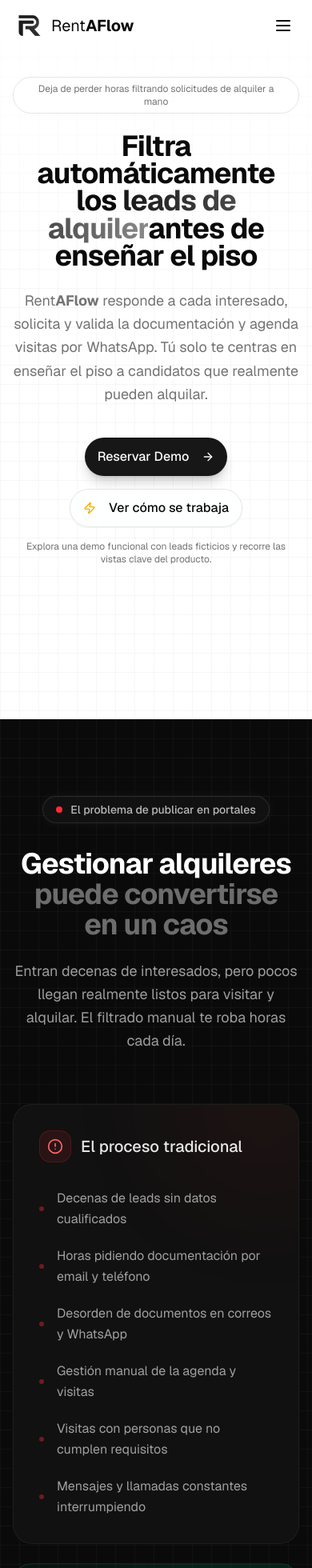
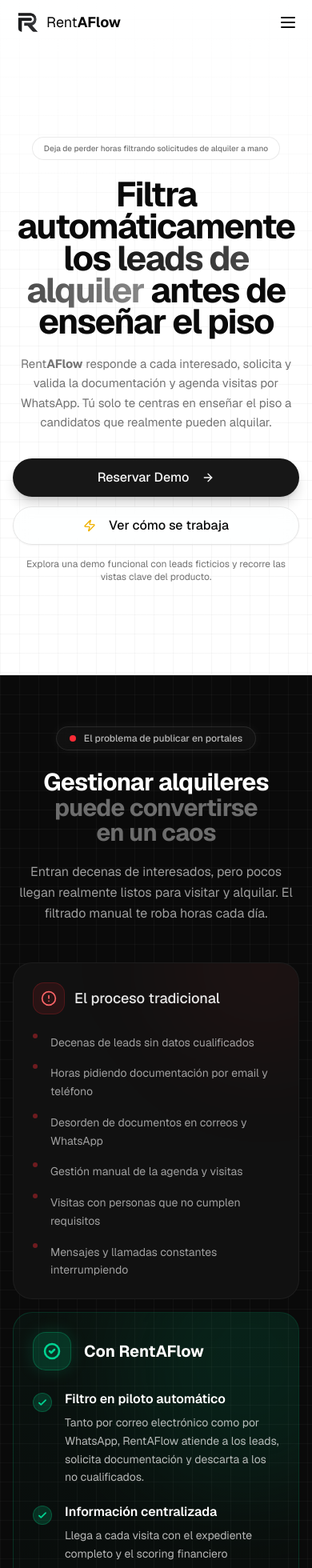
Before and after one commit to RuboD13/RFA, a Next.js app: page / in a window 390 px wide. Shown: the top 1960 px of the page at 80% size. Built offline with nearby package versions, Linux system fonts and the light colour scheme.

Commit message:
feat: optimizar landing para mobile

```diff
--- a/app/globals.css
+++ b/app/globals.css
@@ -123,7 +123,7 @@
     @apply border-border outline-ring/50;
   }
   body {
-    @apply bg-background text-foreground;
+    @apply bg-background text-foreground overflow-x-hidden;
   }
   html {
     scroll-behavior: smooth;
--- a/components/marketing/cta-section.tsx
+++ b/components/marketing/cta-section.tsx
@@ -14,12 +14,12 @@ export function CTASection() {
         <h2 className="text-3xl sm:text-4xl lg:text-5xl font-bold text-primary-foreground text-balance tracking-tight leading-[1.1]">
           ¿Listo para automatizar tus leads de alquileres de todos tus portales inmobiliarios?
         </h2>
-        <p className="mt-4 text-lg text-primary-foreground/80 max-w-2xl mx-auto text-pretty font-normal leading-relaxed">
+        <p className="mt-4 text-base sm:text-lg text-primary-foreground/80 max-w-2xl mx-auto text-pretty font-normal leading-relaxed">
           Delega la atención y cualificación de leads a tu propio asistente virtual y recupera tu tiempo desde hoy mismo.
         </p>
 
         {/* Benefits */}
-        <div className="flex flex-wrap justify-center gap-4 mt-8">
+        <div className="flex flex-col sm:flex-row sm:flex-wrap items-start sm:items-center justify-center gap-3 sm:gap-4 mt-8 max-w-sm sm:max-w-none mx-auto">
           {["Agente IA en WhatsApp con tu marca", "Onboarding guiado", "Cancela cuando quieras"].map((benefit) => (
             <div key={benefit} className="flex items-center gap-2 text-sm text-primary-foreground/90 font-normal">
               <CheckCircle2 className="w-4 h-4" />
@@ -29,15 +29,15 @@ export function CTASection() {
         </div>
 
         {/* CTA Buttons */}
-        <div className="flex flex-col sm:flex-row gap-4 justify-center mt-10">
-          <Button size="lg" variant="secondary" className="text-base px-8 font-medium" onClick={openDemoModal}>
+        <div className="flex flex-col sm:flex-row gap-4 justify-center mt-10 max-w-md sm:max-w-none mx-auto">
+          <Button size="lg" variant="secondary" className="w-full sm:w-auto text-base px-8 font-medium" onClick={openDemoModal}>
             Reservar Demo Gratuita
             <ArrowRight className="ml-2 w-4 h-4" />
           </Button>
           <Button
             size="lg"
             variant="outline"
-            className="text-base px-8 bg-transparent border-primary-foreground/30 text-primary-foreground hover:bg-primary-foreground/10 font-medium"
+            className="w-full sm:w-auto text-base px-8 bg-transparent border-primary-foreground/30 text-primary-foreground hover:bg-primary-foreground/10 font-medium"
             asChild
           >
             <Link href="#precios">Ver Planes y Precios</Link>
--- a/components/marketing/footer.tsx
+++ b/components/marketing/footer.tsx
@@ -34,7 +34,7 @@ export function Footer() {
           </div>
 
           {/* Links */}
-          <div className="flex gap-12">
+          <div className="flex flex-col sm:flex-row gap-8 sm:gap-12 w-full md:w-auto">
             <div>
               <h4 className="font-semibold mb-3 text-sm">Producto</h4>
               <ul className="space-y-2">
@@ -70,11 +70,11 @@ export function Footer() {
         </div>
 
         {/* Bottom Bar */}
-        <div className="mt-10 pt-6 border-t border-background/10 flex flex-col sm:flex-row justify-between items-center gap-4">
-          <p className="text-sm text-background/60">
+        <div className="mt-10 pt-6 border-t border-background/10 flex flex-col sm:flex-row justify-between items-start sm:items-center gap-4">
+          <p className="text-sm text-background/60 text-left">
             © {new Date().getFullYear()} Rent<span className="font-bold">AFlow</span>. Todos los derechos reservados.
           </p>
-          <div className="flex gap-3">
+          <div className="flex flex-col sm:flex-row gap-3 w-full sm:w-auto">
             <div className="flex items-center gap-1.5 px-2.5 py-1 rounded-full bg-background/10 text-background/80 text-xs font-medium">
               <svg className="w-3 h-3" fill="currentColor" viewBox="0 0 20 20">
                 <path
--- a/components/marketing/hero-section.tsx
+++ b/components/marketing/hero-section.tsx
@@ -9,17 +9,8 @@ import { useDemoModal } from "./demo-modal-context"
 export function HeroSection() {
   const { openDemoModal } = useDemoModal()
 
-  // Use the same href as the original secondary button (which pointed to #demo or similar)
-  // Assuming it was pointing to the demo page or opening the demo modal.
-  // Wait, in the original file (Tool Call #16), line 54 was: <Link href="#demo">
-  // But the user said "No cambiar el destino del botón. Debe seguir abriendo la demo actual."
-  // So I keep href="#demo" or whatever it was.
-  // Wait, in my Turn 1 changes, I didn't change the href.
-  // In Tool Call #16: <Link href="#demo">.
-  // So I'll keep href="#demo".
-
   return (
-    <section className="relative pt-24 pb-32 overflow-hidden bg-background">
+    <section className="relative min-h-[100svh] pt-14 sm:pt-16 lg:pt-20 overflow-hidden bg-background">
       {/* Dynamic Background Pattern */}
       <div className="absolute inset-0 bg-[linear-gradient(to_right,#80808012_1px,transparent_1px),linear-gradient(to_bottom,#80808012_1px,transparent_1px)] bg-[size:24px_24px]" />
       <div className="absolute top-0 left-0 right-0 h-96 bg-gradient-to-b from-background to-transparent z-10" />
@@ -27,45 +18,46 @@ export function HeroSection() {
       {/* Radial Gradient Glow */}
       <div className="absolute top-1/2 left-1/2 -translate-x-1/2 -translate-y-1/2 w-[800px] h-[800px] bg-primary/5 rounded-full blur-3xl -z-10" />
 
-      <div className="relative max-w-7xl mx-auto px-4 sm:px-6 lg:px-8 flex flex-col items-center text-center z-20">
+      <div className="relative max-w-7xl mx-auto px-4 sm:px-6 lg:px-8 min-h-[calc(100svh-3.5rem)] sm:min-h-[calc(100svh-4rem)] lg:min-h-[calc(100svh-5rem)] flex flex-col items-center justify-center text-center z-20">
 
-        <div className="inline-flex items-center gap-2 rounded-full border border-border bg-background/70 px-4 py-1.5 text-xs text-muted-foreground mb-6 animate-in fade-in slide-in-from-bottom-8 duration-700 delay-50">
+        <div className="inline-flex max-w-fit items-center justify-center gap-2 rounded-full border border-border/80 bg-background/80 px-3.5 sm:px-4 py-1.5 text-[10px] sm:text-xs font-medium text-muted-foreground mb-6 sm:mb-7 animate-in fade-in slide-in-from-bottom-8 duration-700 delay-50">
           Deja de perder horas filtrando solicitudes de alquiler a mano
         </div>
-        <h1 className="text-4xl sm:text-6xl lg:text-7xl font-bold tracking-tight text-foreground text-balance max-w-5xl leading-[0.95] mb-6 animate-in fade-in slide-in-from-bottom-8 duration-700 delay-100">
+        <h1 className="text-[2.7rem] sm:text-5xl lg:text-7xl font-bold tracking-[-0.04em] text-foreground text-balance max-w-4xl leading-[0.92] sm:leading-[0.95] mb-5 sm:mb-6 animate-in fade-in slide-in-from-bottom-8 duration-700 delay-100">
           Filtra automáticamente los{" "}
           <span className="bg-gradient-to-r from-primary via-primary/80 to-primary/50 bg-clip-text text-transparent">
             leads de alquiler
           </span>
           <br className="hidden sm:block" />
+          {" "}
           antes de enseñar el piso
         </h1>
 
         {/* Subheadline */}
-        <p className="text-lg sm:text-xl font-normal text-muted-foreground max-w-2xl text-pretty mb-10 leading-relaxed animate-in fade-in slide-in-from-bottom-8 duration-700 delay-200">
+        <p className="text-[15px] sm:text-xl font-normal text-muted-foreground max-w-md sm:max-w-2xl text-pretty mb-8 sm:mb-10 leading-relaxed animate-in fade-in slide-in-from-bottom-8 duration-700 delay-200">
           Rent<span className="font-bold">AFlow</span> responde a cada interesado, solicita y valida la documentación y agenda visitas por WhatsApp. Tú
           solo te centras en enseñar el piso a candidatos que realmente pueden alquilar.
         </p>
 
         {/* CTAs */}
-        <div className="flex flex-col items-center mb-16 animate-in fade-in slide-in-from-bottom-8 duration-700 delay-300">
-          <div className="flex flex-col sm:flex-row items-center gap-4 w-full justify-center">
+        <div className="flex flex-col items-center animate-in fade-in slide-in-from-bottom-8 duration-700 delay-300 w-full">
+          <div className="flex flex-col sm:flex-row items-stretch sm:items-center gap-3 sm:gap-4 w-full max-w-md sm:max-w-none justify-center">
             <Button
               size="lg"
-              className="h-12 px-8 text-base font-medium rounded-full shadow-lg shadow-primary/20 hover:shadow-primary/30 transition-all"
+              className="h-12 w-full sm:w-auto px-8 text-base font-medium rounded-full shadow-lg shadow-primary/20 hover:shadow-primary/30 transition-all"
               onClick={openDemoModal}
             >
               Reservar Demo
               <ArrowRight className="ml-2 w-4 h-4" />
             </Button>
-            <Button size="lg" variant="outline" className="h-12 px-8 text-base font-medium rounded-full bg-background/50 backdrop-blur-sm hover:bg-secondary/50 transition-all" asChild>
+            <Button size="lg" variant="outline" className="h-12 w-full sm:w-auto px-8 text-base font-medium rounded-full bg-background/50 backdrop-blur-sm hover:bg-secondary/50 transition-all" asChild>
               <Link href="/demo">
                 <Zap className="mr-2 w-4 h-4 text-yellow-500" />
                 Ver cómo se trabaja
               </Link>
             </Button>
           </div>
-          <p className="mt-4 text-xs font-normal text-muted-foreground text-center max-w-md">
+          <p className="mt-4 text-xs font-normal text-muted-foreground text-center max-w-sm sm:max-w-md px-2">
             Explora una demo funcional con leads ficticios y recorre las vistas clave del producto.
           </p>
         </div>
--- a/components/marketing/navbar.tsx
+++ b/components/marketing/navbar.tsx
@@ -35,13 +35,13 @@ export function Navbar() {
       }`}
     >
       <div className="max-w-7xl mx-auto px-4 sm:px-6 lg:px-8">
-        <div className="flex items-center justify-between h-16 lg:h-20">
+        <div className="flex items-center justify-between h-14 sm:h-16 lg:h-20">
           {/* Logo */}
-          <Link href="/" className="flex items-center gap-2">
-            <div className="relative w-10 h-10 lg:w-11 lg:h-11 flex items-center justify-center">
+          <Link href="/" className="flex items-center gap-1.5 sm:gap-2 min-w-0">
+            <div className="relative w-9 h-9 sm:w-10 sm:h-10 lg:w-11 lg:h-11 flex items-center justify-center shrink-0">
               <img src="/header-logo.png" alt="RentAFlow Logo" className="w-full h-full object-contain" />
             </div>
-            <span className="text-xl text-foreground">
+            <span className="text-lg sm:text-xl text-foreground truncate">
               Rent<span className="font-bold">AFlow</span>
             </span>
           </Link>
@@ -71,7 +71,7 @@ export function Navbar() {
 
           {/* Mobile Menu Button */}
           <button
-            className="lg:hidden p-2 text-foreground"
+            className="lg:hidden p-2.5 -mr-2 text-foreground"
             onClick={() => setIsMobileMenuOpen(!isMobileMenuOpen)}
             aria-label="Toggle menu"
           >
@@ -81,13 +81,13 @@ export function Navbar() {
 
         {/* Mobile Menu */}
         {isMobileMenuOpen && (
-          <div className="lg:hidden py-4 border-t border-border bg-background">
+          <div className="lg:hidden py-3 border-t border-border bg-background/95 backdrop-blur-md">
             <div className="flex flex-col gap-3">
               {navLinks.map((link) => (
                 <Link
                   key={link.href}
                   href={link.href}
-                  className="px-4 py-2 text-sm font-medium text-muted-foreground hover:text-foreground transition-colors"
+                  className="px-4 py-2.5 text-sm font-medium text-muted-foreground hover:text-foreground transition-colors"
                   onClick={() => setIsMobileMenuOpen(false)}
                 >
                   {link.label}
--- a/components/marketing/operational-context.tsx
+++ b/components/marketing/operational-context.tsx
@@ -2,7 +2,7 @@ import { FileText, MousePointerClick, AlertCircle } from "lucide-react"
 
 export function OperationalContext() {
   return (
-    <section className="relative py-24 lg:py-32 bg-[#0a0a0a] overflow-hidden border-b border-white/10">
+    <section className="relative py-16 sm:py-20 lg:py-32 bg-[#0a0a0a] overflow-hidden border-b border-white/10">
       {/* Background Grid - White/Light for contrast on dark background */}
       <div className="absolute inset-0 bg-[linear-gradient(to_right,#ffffff08_1px,transparent_1px),linear-gradient(to_bottom,#ffffff08_1px,transparent_1px)] bg-[size:24px_24px]" />
 
@@ -12,40 +12,40 @@ export function OperationalContext() {
       <div className="relative max-w-7xl mx-auto px-4 sm:px-6 lg:px-8 z-10">
 
         {/* Header */}
-        <div className="max-w-6xl mx-auto mb-20 lg:mb-32">
-          <div className="text-center mb-16">
-            <div className="inline-flex items-center rounded-full border border-white/10 bg-white/[0.03] px-4 py-1.5 text-sm font-medium text-white/70 mb-8 shadow-[0_0_15px_rgba(255,255,255,0.05)] backdrop-blur-sm">
+        <div className="max-w-6xl mx-auto mb-12 sm:mb-16 lg:mb-32">
+          <div className="text-center mb-12 sm:mb-16">
+            <div className="inline-flex items-center rounded-full border border-white/10 bg-white/[0.03] px-4 py-1.5 text-xs sm:text-sm font-medium text-white/70 mb-6 sm:mb-8 shadow-[0_0_15px_rgba(255,255,255,0.05)] backdrop-blur-sm">
               <span className="relative flex h-2 w-2 mr-2.5">
                 <span className="animate-ping absolute inline-flex h-full w-full rounded-full bg-red-400 opacity-75"></span>
                 <span className="relative inline-flex rounded-full h-2 w-2 bg-red-500"></span>
               </span>
               El problema de publicar en portales
             </div>
-            <h2 className="text-4xl sm:text-5xl lg:text-6xl font-bold text-white text-balance tracking-tight mb-6 leading-[1.05]">
+            <h2 className="text-3xl sm:text-5xl lg:text-6xl font-bold text-white text-balance tracking-tight mb-5 sm:mb-6 leading-[1.05]">
               Gestionar alquileres <br className="hidden sm:block" /><span className="text-white/40">puede convertirse en un caos</span>
             </h2>
-            <p className="text-lg sm:text-xl text-white/60 max-w-2xl mx-auto leading-relaxed text-pretty">
+            <p className="text-base sm:text-xl text-white/60 max-w-2xl mx-auto leading-relaxed text-pretty">
               Entran decenas de interesados, pero pocos llegan realmente listos para
               visitar y alquilar. El filtrado manual te roba horas cada día.
             </p>
           </div>
 
           {/* Comparison Section */}
-          <div className="grid md:grid-cols-2 gap-6 lg:gap-8 items-stretch">
+          <div className="grid md:grid-cols-2 gap-4 sm:gap-6 lg:gap-8 items-stretch">
 
             {/* El proceso tradicional */}
-            <div className="relative overflow-hidden rounded-3xl border border-white/5 bg-[#111111] p-8 sm:p-10 group transition-colors duration-500 hover:bg-[#151515]">
+            <div className="relative overflow-hidden rounded-3xl border border-white/5 bg-[#111111] p-6 sm:p-8 lg:p-10 group transition-colors duration-500 hover:bg-[#151515]">
               <div className="absolute top-0 right-0 w-64 h-64 bg-red-500/5 rounded-full blur-3xl -translate-y-1/2 translate-x-1/3 group-hover:bg-red-500/10 transition-colors duration-500"></div>
               <div className="relative z-10 h-full flex flex-col justify-center">
-                <div className="flex items-center gap-3 mb-8">
+                <div className="flex items-center gap-3 mb-6 sm:mb-8">
                   <div className="w-10 h-10 rounded-xl bg-red-500/10 flex items-center justify-center border border-red-500/20">
                     <AlertCircle className="w-5 h-5 text-red-400" />
                   </div>
-                  <h3 className="text-xl font-medium text-white/90">
+                  <h3 className="text-lg sm:text-xl font-medium text-white/90">
                     El proceso tradicional
                   </h3>
                 </div>
-                <ul className="space-y-5 flex-1 flex flex-col justify-center">
+                <ul className="space-y-4 sm:space-y-5 flex-1 flex flex-col justify-center">
                   {[
                     "Decenas de leads sin datos cualificados",
                     "Horas pidiendo documentación por email y teléfono",
@@ -54,7 +54,7 @@ export function OperationalContext() {
                     "Visitas con personas que no cumplen requisitos",
                     "Mensajes y llamadas constantes interrumpiendo"
                   ].map((item, i) => (
-                    <li key={i} className="flex items-center gap-4 text-white/60 leading-relaxed">
+                    <li key={i} className="flex items-start gap-4 text-sm sm:text-base text-white/60 leading-relaxed">
                       <div className="h-1.5 w-1.5 rounded-full bg-red-500/40 shrink-0"></div>
                       <span>{item}</span>
                     </li>
@@ -64,19 +64,19 @@ export function OperationalContext() {
             </div>
 
             {/* Con RentAFlow */}
-            <div className="relative overflow-hidden rounded-3xl border border-emerald-500/20 bg-gradient-to-b from-emerald-500/[0.05] to-transparent p-8 sm:p-10 group transition-all duration-500 hover:border-emerald-500/40 hover:bg-emerald-500/[0.08]">
+            <div className="relative overflow-hidden rounded-3xl border border-emerald-500/20 bg-gradient-to-b from-emerald-500/[0.05] to-transparent p-6 sm:p-8 lg:p-10 group transition-all duration-500 hover:border-emerald-500/40 hover:bg-emerald-500/[0.08]">
               <div className="absolute inset-0 bg-emerald-500/5 opacity-0 group-hover:opacity-100 transition-opacity duration-500"></div>
               <div className="absolute -top-24 -right-24 w-80 h-80 bg-emerald-500/20 rounded-full blur-3xl opacity-50 group-hover:opacity-80 transition-opacity duration-500"></div>
               <div className="relative z-10 h-full flex flex-col">
-                <div className="flex items-center gap-4 mb-8">
+                <div className="flex items-center gap-4 mb-6 sm:mb-8">
                   <div className="w-12 h-12 rounded-2xl bg-emerald-500/20 flex items-center justify-center border border-emerald-500/30 shadow-[0_0_20px_rgba(16,185,129,0.2)]">
                     <svg className="w-6 h-6 text-emerald-400" fill="none" viewBox="0 0 24 24" stroke="currentColor">
                       <path strokeLinecap="round" strokeLinejoin="round" strokeWidth="2.5" d="M9 12l2 2 4-4m6 2a9 9 0 11-18 0 9 9 0 0118 0z"></path>
                     </svg>
                   </div>
-                  <h3 className="text-2xl font-bold text-white">Con RentAFlow</h3>
+                  <h3 className="text-xl sm:text-2xl font-bold text-white">Con RentAFlow</h3>
                 </div>
-                <div className="space-y-6 flex-1">
+                <div className="space-y-5 sm:space-y-6 flex-1">
                   <div className="flex gap-4">
                     <div className="mt-1 flex-shrink-0 w-6 h-6 rounded-full bg-emerald-500/20 flex items-center justify-center border border-emerald-500/30">
                       <svg className="w-3.5 h-3.5 text-emerald-400" fill="none" viewBox="0 0 24 24" stroke="currentColor">
@@ -140,18 +140,18 @@ export function OperationalContext() {
         </div>
 
         {/* Bento Grid Layout */}
-        <div className="grid grid-cols-1 md:grid-cols-3 gap-6 lg:gap-8">
+        <div className="grid grid-cols-1 md:grid-cols-3 gap-4 sm:gap-6 lg:gap-8">
 
           {/* Item 1: WhatsApp (Wide Card - Span 2 cols) */}
           <div className="md:col-span-2 group relative overflow-hidden rounded-3xl bg-white/5 border border-white/10 hover:border-white/20 transition-all duration-500 flex flex-col">
             <div className="absolute inset-0 bg-gradient-to-br from-white/5 to-transparent opacity-0 group-hover:opacity-100 transition-opacity duration-500" />
 
-            <div className="relative p-8 flex-1 flex flex-col">
-              <div className="mb-8">
+            <div className="relative p-6 sm:p-8 flex-1 flex flex-col">
+              <div className="mb-6 sm:mb-8">
                 <div className="w-10 h-10 rounded-xl bg-white/10 flex items-center justify-center mb-4 text-white">
                   <svg role="img" viewBox="0 0 24 24" fill="currentColor" className="w-5 h-5" xmlns="http://www.w3.org/2000/svg"><path d="M17.472 14.382c-.297-.149-1.758-.867-2.03-.967-.273-.099-.471-.148-.67.15-.197.297-.767.966-.94 1.164-.173.199-.347.223-.644.075-.297-.15-1.255-.463-2.39-1.475-.883-.788-1.48-1.761-1.653-2.059-.173-.297-.018-.458.13-.606.134-.133.298-.347.446-.52.149-.174.198-.298.298-.497.099-.198.05-.371-.025-.52-.075-.149-.669-1.612-.916-2.207-.242-.579-.487-.5-.669-.51-.173-.008-.371-.01-.57-.01-.198 0-.52.074-.792.372-.272.297-1.04 1.016-1.04 2.479 0 1.462 1.065 2.875 1.213 3.074.149.198 2.096 3.2 5.077 4.487.709.306 1.262.489 1.694.625.712.227 1.36.195 1.871.118.571-.085 1.758-.719 2.006-1.413.248-.694.248-1.289.173-1.413-.074-.124-.272-.198-.57-.347m-5.421 7.403h-.004a9.87 9.87 0 01-5.031-1.378l-.361-.214-3.741.982.998-3.648-.235-.374a9.86 9.86 0 01-1.51-5.26c.001-5.45 4.436-9.884 9.888-9.884 2.64 0 5.122 1.03 6.988 2.898a9.825 9.825 0 012.893 6.994c-.003 5.45-4.437 9.884-9.885 9.884m8.413-18.297A11.815 11.815 0 0012.05 0C5.495 0 .16 5.335.157 11.892c0 2.096.547 4.142 1.588 5.945L.057 24l6.305-1.654a11.882 11.882 0 005.683 1.448h.005c6.554 0 11.89-5.335 11.893-11.893a11.821 11.821 0 00-3.48-8.413Z"/></svg>
                 </div>
-                <h3 className="text-2xl font-semibold text-white mb-3 tracking-tight">WhatsApp en piloto automático</h3>
+                <h3 className="text-xl sm:text-2xl font-semibold text-white mb-3 tracking-tight">WhatsApp en piloto automático</h3>
                 <p className="text-white/60 leading-relaxed text-pretty max-w-lg">
                   Responde leads, pide datos, hace seguimiento y ayuda a coordinar visitas por WhatsApp, sin que tengas que escribir lo mismo una y otra vez.
                 </p>
@@ -237,7 +237,7 @@ export function OperationalContext() {
           </div>
 
           {/* Item 2: Todo en una sola ficha (Tall Card - Span 1 col) */}
-          <div className="md:row-span-2 group relative overflow-hidden rounded-3xl bg-white/5 border border-white/10 hover:border-white/20 transition-all duration-500 flex flex-col">
+          <div className="hidden md:flex md:row-span-2 group relative overflow-hidden rounded-3xl bg-white/5 border border-white/10 hover:border-white/20 transition-all duration-500 flex-col">
             <div className="absolute inset-0 bg-gradient-to-b from-white/5 to-transparent opacity-0 group-hover:opacity-100 transition-opacity duration-500" />
 
             <div className="relative p-8 pb-0 flex-1 flex flex-col">
@@ -304,7 +304,7 @@ export function OperationalContext() {
           </div>
 
           {/* Item 3: Wide Card (Span 2 cols on md) */}
-          <div className="md:col-span-2 group relative overflow-hidden rounded-3xl bg-white/5 border border-white/10 hover:border-white/20 transition-all duration-500">
+          <div className="hidden md:block md:col-span-2 group relative overflow-hidden rounded-3xl bg-white/5 border border-white/10 hover:border-white/20 transition-all duration-500">
             <div className="absolute inset-0 bg-gradient-to-tr from-primary/10 to-transparent opacity-0 group-hover:opacity-100 transition-opacity duration-500" />
 
             <div className="relative p-8 flex flex-col md:flex-row items-center gap-8">
```
Also changed, not shown: components/marketing/dashboard-preview.tsx (+26 -24 lines), components/marketing/integrations-section.tsx (+7 -7 lines), components/marketing/pricing-cards.tsx (+9 -9 lines).
